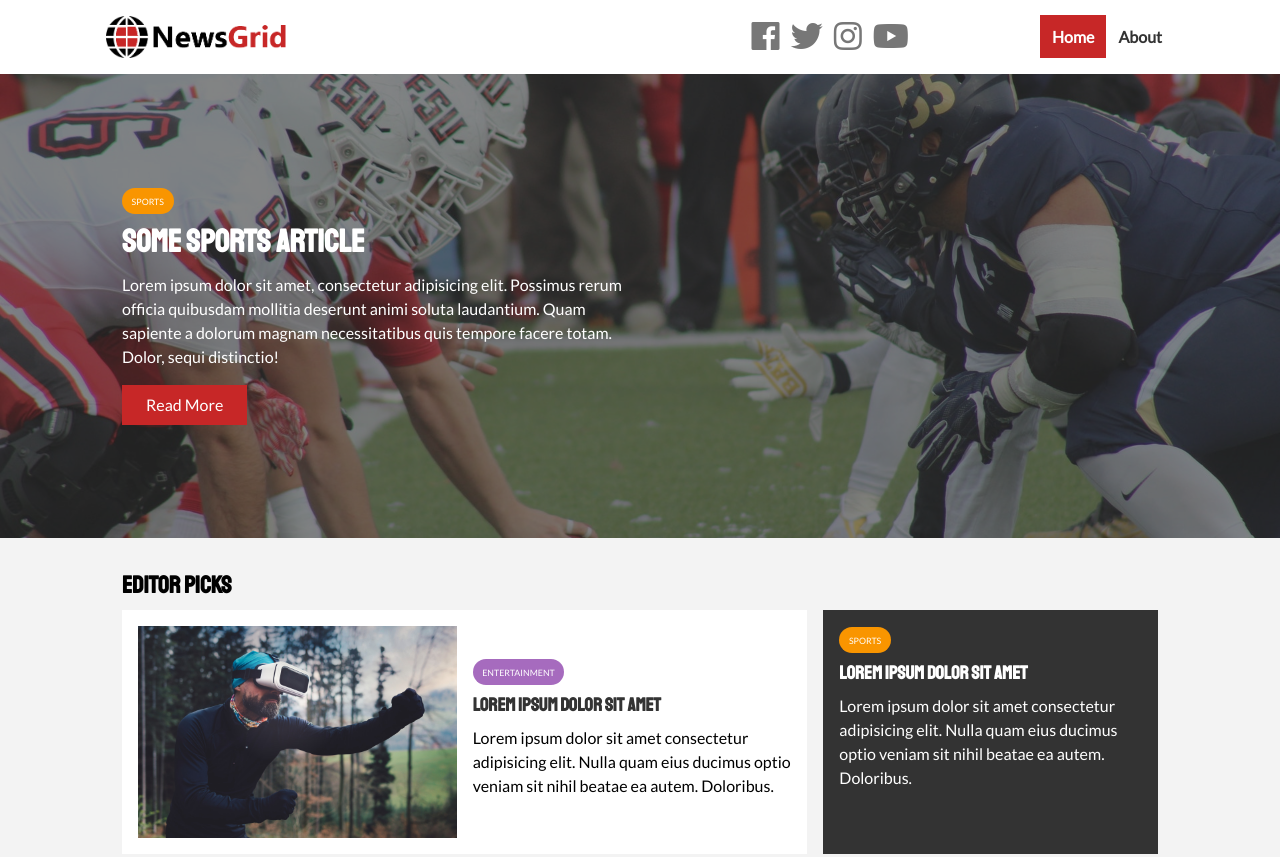
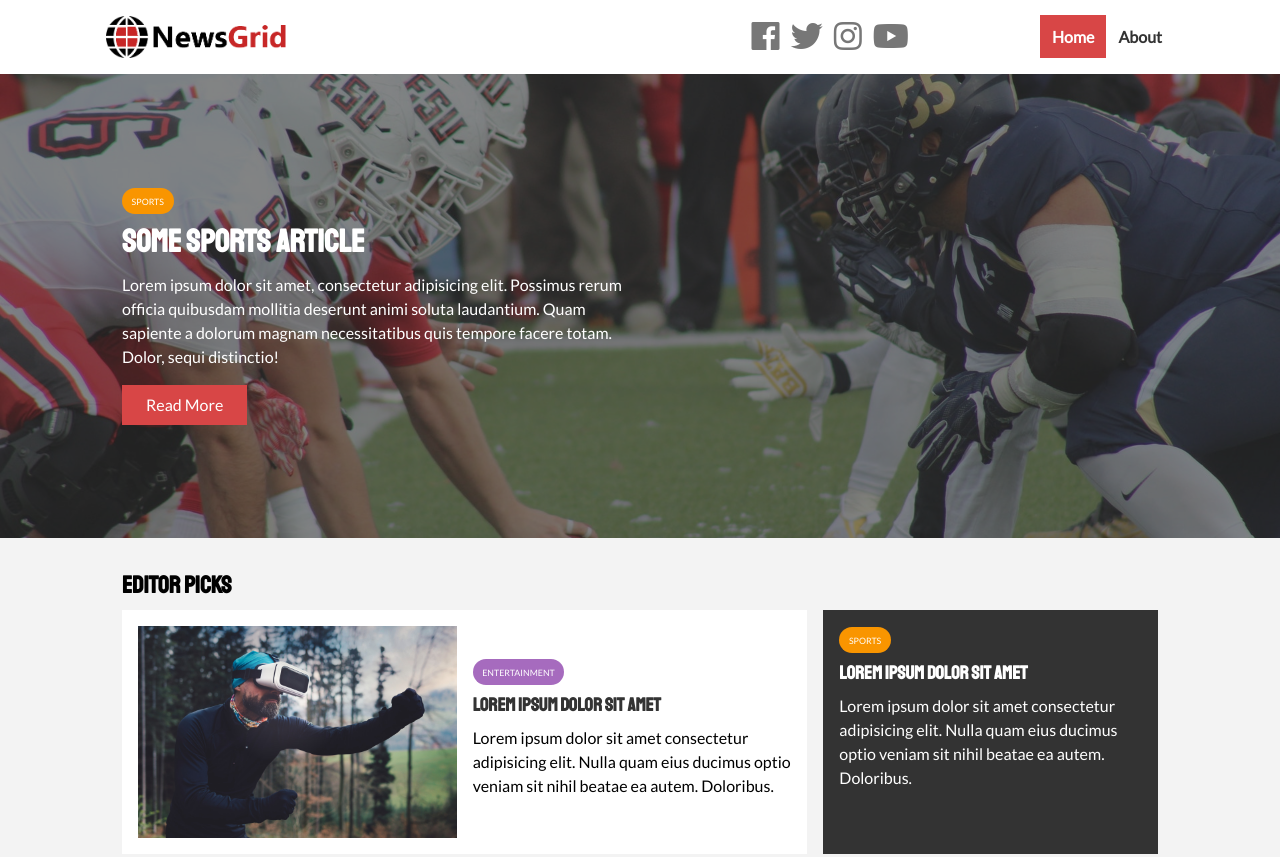
Before and after one commit to elaine635311/photosgrid, a plain HTML site: page index.html in a window 1280 px wide. Shown: the top 857 px of the page. Drawn offline with Linux system fonts and the light colour scheme.

Commit message:
2nd version

```diff
--- a/css/style.css
+++ b/css/style.css
@@ -1,5 +1,5 @@
 :root {
-  --primary-color: #c72727;
+  --primary-color: #d84646;
   --secondary-color: #f99500;
   --light-color: #f3f3f3;
   --dark-color: #333;
```
